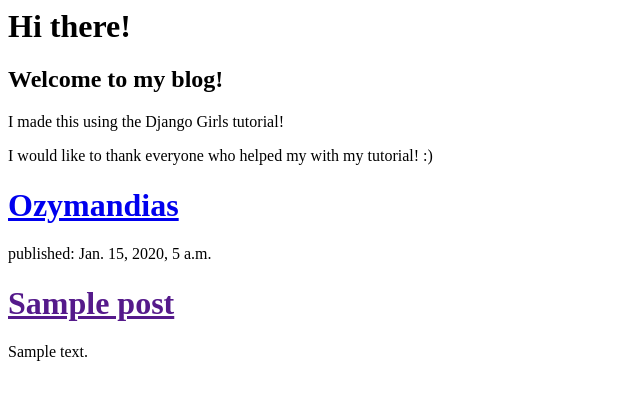
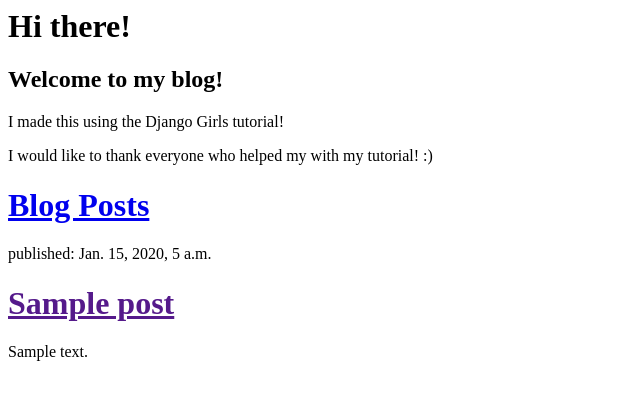
Before and after one commit to SylviaTowey/my-first-blog, a Django app: template blog/templates/blog/post_list.html in a window 1280 px wide. Shown: the top 400 px of the page, without its empty margins (0-640 px from the left). Run offline with Django 3.2, Linux system fonts and the light colour scheme; the template is opened without the code that fills it: values that come from a table or form of the project are taken from there, others are empty; tables that the repository leaves empty hold one stand-in row (values such as "Sample post").

Commit message:
fixing the problem i caused

```diff
--- a/blog/templates/blog/post_list.html
+++ b/blog/templates/blog/post_list.html
@@ -8,7 +8,7 @@
         <p>I made this using the Django Girls tutorial!</p>
         <p>I would like to thank everyone who helped my with my tutorial! :)</p>
 	        <div>
-		    <h1><a href="/">Ozymandias</a></h1>
+		    <h1><a href="/">Blog Posts</a></h1>
 		</div>
 
 		{% for post in posts %}
```
